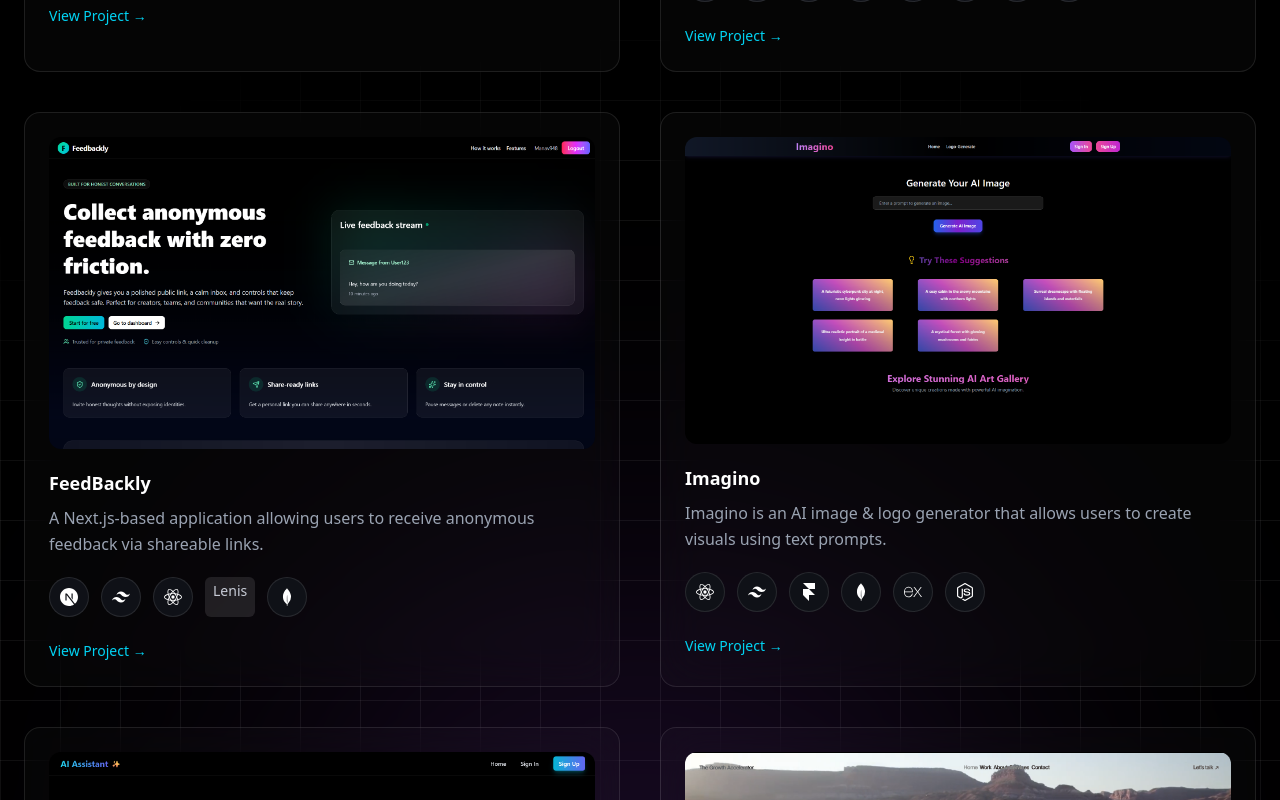
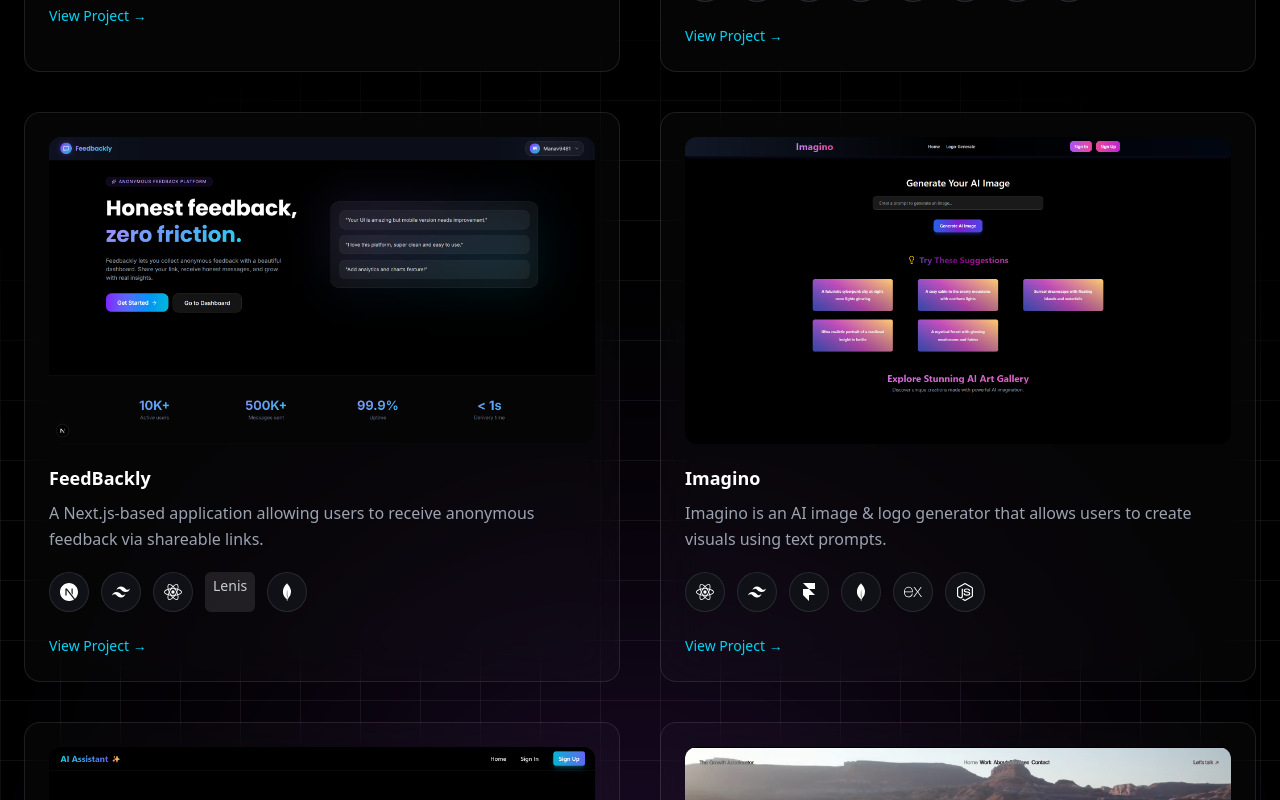
Before and after one commit to Manav948/Portfolio, a React (Vite) app: page /projects in a window 1280 px wide. Shown: the part 860-1660 px from the top of the page. Built offline with nearby package versions, Linux system fonts and the light colour scheme.

Commit message:
update image

```diff
--- a/src/component/Footer.jsx
+++ b/src/component/Footer.jsx
@@ -97,7 +97,7 @@
             © {new Date().getFullYear()} Manav Valani. All rights reserved.
           </span>
           <span>
-            Built with ❤️ Manav Valani
+            Built with ❤️ by Manav Valani
           </span>
         </div>
       </div>
--- a/src/component/Project.jsx
+++ b/src/component/Project.jsx
@@ -73,7 +73,7 @@
     link: "https://codeverse.manavvalani.in/",
   },
   {
-    img: "/FeedBackly2.png",
+    img: "/FeedBackly3.png",
     title: "FeedBackly",
     description:
       "Application that allows users to receive anonymous feedback using shareable links.",
--- a/src/pages/AllProject.jsx
+++ b/src/pages/AllProject.jsx
@@ -75,7 +75,7 @@
     link: "https://codeverse.manavvalani.in/",
   },
   {
-    img: "/FeedBackly2.png",
+    img: "/FeedBackly3.png",
     title: "FeedBackly",
     description:
       "A Next.js-based application allowing users to receive anonymous feedback via shareable links.",
```
Also changed, not shown: public/FeedBackly3.png (added).
